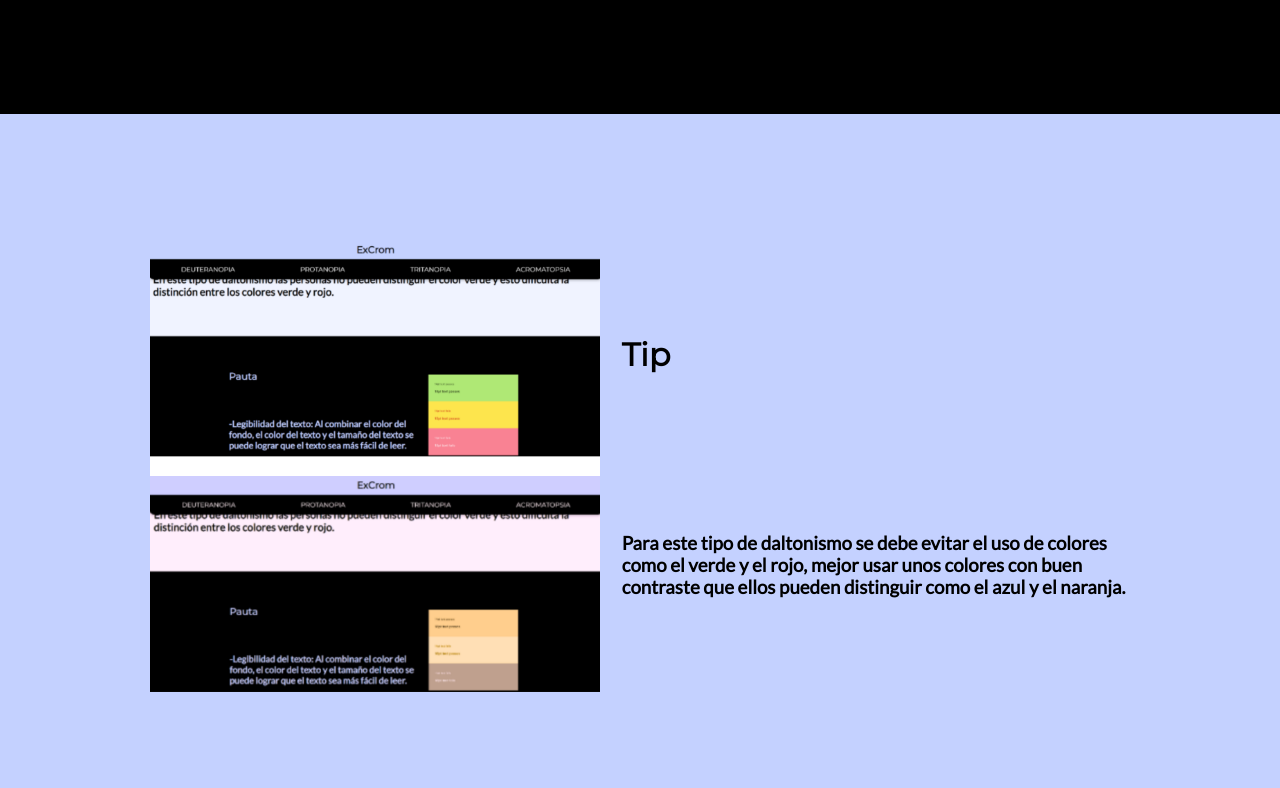
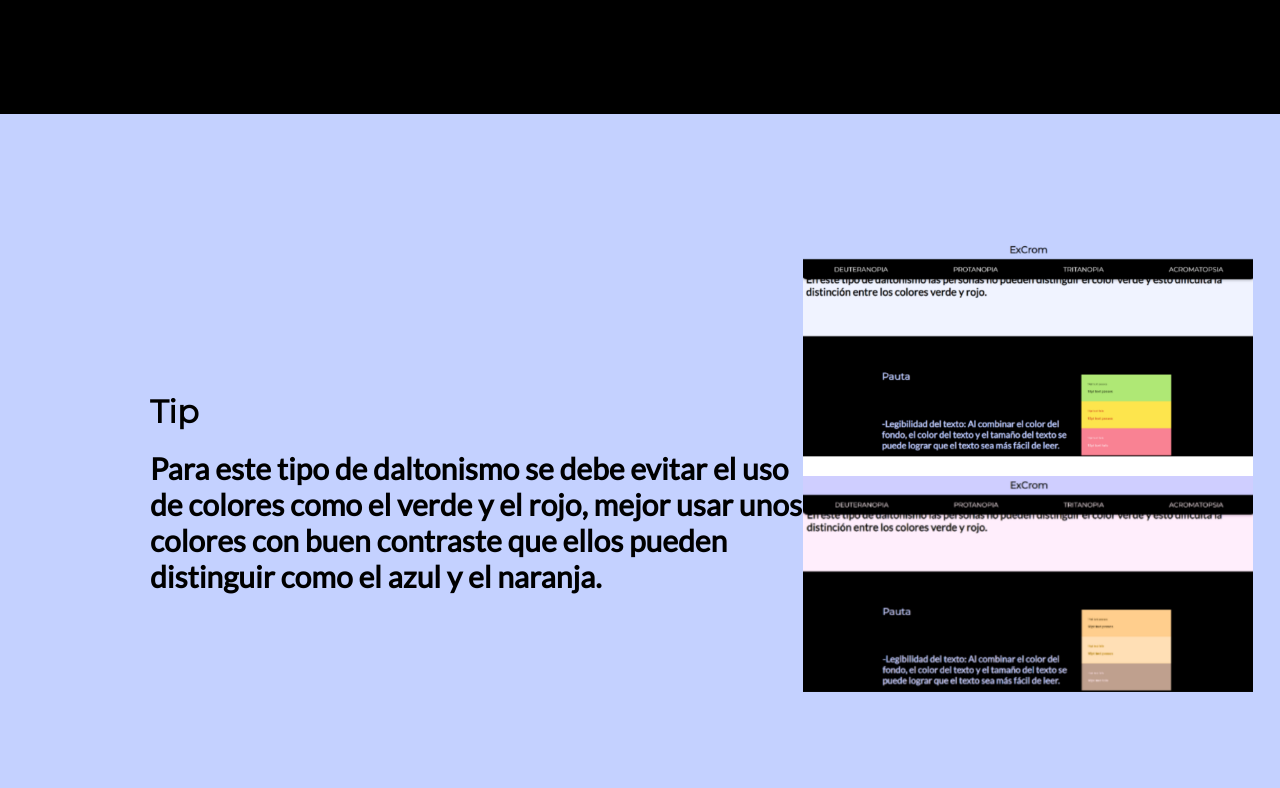
Before and after one commit to NicolasBonilla03/ExCromUsabilidad, a plain HTML site: page Deuteranopia.html in a window 1280 px wide. Shown: the part 1312-2100 px from the top of the page. Drawn offline with Linux system fonts and the light colour scheme.

Commit message:
cambio orientacion

```diff
--- a/Deuteranopia.html
+++ b/Deuteranopia.html
@@ -62,18 +62,20 @@
 </div>
 
 <!-- Second Grid -->
-<div class="w3-row-padding w3-light-grey w3-padding-64 w3-container" style="background-color:#C4D1FF;">
-  <div class="w3-content">
-    <div class="w3-third w3-center w3-imagen">
-      <img  src="comDeu.png" class="w3-padding-64 fa-anchor" alt="Comparación visión normal y Deuteranopia"></img>
-    </div>
+<div class="w3-row-padding w3-light-grey w3-padding-64 w3-container" style="background-color: #C4D1FF;">
+    <div class="w3-content">
+      <div class="w3-twothird" style="color: black;">
+        <h1>Tip</h1>
+        <br>
+        <h3 style="font-size: 30px;">Para este tipo de daltonismo se debe evitar el uso de colores como el verde y el rojo, mejor usar unos colores con buen contraste que ellos pueden distinguir como el azul y el naranja.
+          </h3>
+      </div>
 
-    <div class="w3-twothird" style="margin-left: 145px;">
-      <h1>Tip</h1>
-      <h3>Para este tipo de daltonismo se debe evitar el uso de colores como el verde y el rojo, mejor usar unos colores con buen contraste que ellos pueden distinguir como el azul y el naranja.</h3>
+      <div class="w3-third w3-center">
+        <img  src="comDeu.png" class="w3-padding-64 fa-anchor" alt="Comparación entre visión normal y Deuteranopia"></img>
+      </div>
     </div>
   </div>
-</div>
 
 <div class="w3-container w3-black w3-center w3-opacity w3-padding-64">
     <h1 class="w3-margin w3-xlarge" style="color: #C4D1FF;">¡Para mas información sobre los diferentes tipos de daltonismo dale click a una de las 4 opciones de arriba!</h1>
--- a/style.css
+++ b/style.css
@@ -155,7 +155,7 @@ body,h1,h2,h3,h4,h5,h6 {
     flex-direction: column;
     flex-wrap: wrap;
     align-content: center;
-    justify-content: space-evenly;
+    justify-content: center;
 }
 .w3-third {
     width:33.33333%;
```
Also changed, not shown: Acromatopsia.html (+10 -8 lines), Protanopia.html (+8 -7 lines), Tritanopia.html (+9 -20 lines).
